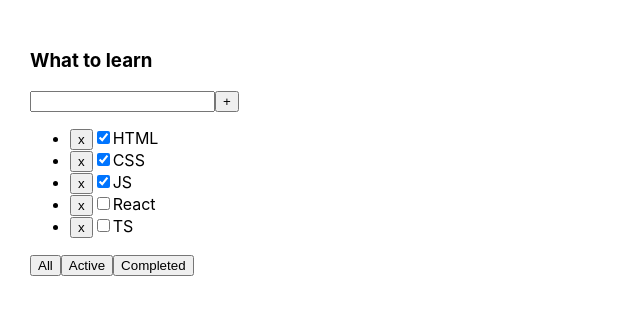
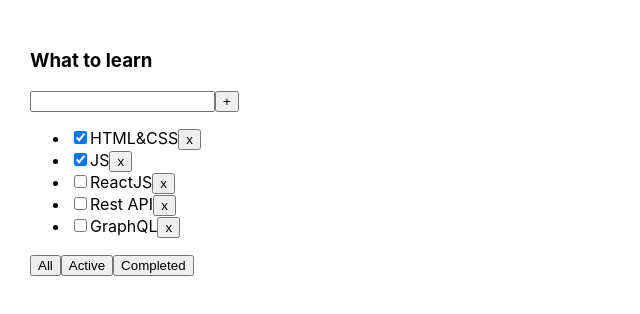
Before and after one commit to IJTINK7/Week, a React (Create React App) app in the folder Monday/todolist-ts/: page / in a window 1280 px wide. Shown: the top 314 px of the page, without its empty margins (0-640 px from the left). Built offline with nearby package versions, Linux system fonts and the light colour scheme.

Commit message:
Change files for start of 3-rd lesson of todolist

```diff
--- a/Monday/todolist-ts/src/App.css
+++ b/Monday/todolist-ts/src/App.css
@@ -1,8 +1,25 @@
-.App{
+
+.App {
   padding: 30px;
   display: flex;
 }
 
-.App > div{
+.App > div {
   margin-right: 50px;
 }
+
+.error {
+  border: red 1px solid;
+}
+
+.error-message {
+  color: red;
+}
+
+.active-filter {
+  background-color: aquamarine;
+}
+
+.is-done {
+  opacity: 0.5;
+}
--- a/Monday/todolist-ts/src/App.tsx
+++ b/Monday/todolist-ts/src/App.tsx
@@ -1,47 +1,45 @@
 import React, {useState} from 'react';
 import './App.css';
-import {ToDoList} from './ToDoList';
-export type FilterValuesType = "All" | "Active" | "Completed";
+import {Todolist} from './Todolist';
 
-export function App() {
+export type FilterValuesType = "all" | "active" | "completed";
+
+function App() {
 
     let [tasks, setTasks] = useState([
-		{id: 1, checked: true, name: "HTML"},
-		{id: 2, checked: true, name: "CSS"},
-		{id: 3, checked: true, name: "JS"},
-		{id: 4, checked: false, name: "React"},
-		{id: 5, checked: false, name: "TS"},
+        { id: 1, title: "HTML&CSS", isDone: true },
+        { id: 2, title: "JS", isDone: true },
+        { id: 3, title: "ReactJS", isDone: false },
+        { id: 4, title: "Rest API", isDone: false },
+        { id: 5, title: "GraphQL", isDone: false },
     ]);
 
-
-	let [content, setContent] = useState<FilterValuesType>("All");
-
-	const filterTasks = (valueKey: FilterValuesType) => {
-		setContent(valueKey);
-		activateFilter();
+    function removeTask(id: number) {
+        let filteredTasks = tasks.filter(t => t.id != id);
+        setTasks(filteredTasks);
     }
 
-	const activateFilter =()=>{
-		let filteredTasks = tasks;
-		if (content === "Active") {
-			filteredTasks = tasks.filter(el => !el.checked);
+    let [filter, setFilter] = useState<FilterValuesType>("all");
+
+    let tasksForTodolist = tasks;
+
+    if (filter === "active") {
+        tasksForTodolist = tasks.filter(t => t.isDone === false);
     }
-		if (content === "Completed") {
-			filteredTasks = tasks.filter(el => el.checked);
-		}
-		return filteredTasks;
+    if (filter === "completed") {
+        tasksForTodolist = tasks.filter(t => t.isDone === true);
     }
 
-	const removeTaskFunction = (taskId: number) => {
-		setTasks(tasks.filter(el => el.id !== taskId));
+    function changeFilter(value: FilterValuesType) {
+        setFilter(value);
     }
 
     return (
         <div className="App">
-			<ToDoList title={"What to learn"}
-					  list={activateFilter()}
-					  removeTask={removeTaskFunction}
-					  filterTasks={filterTasks}	/>
+            <Todolist title="What to learn"
+                      tasks={tasksForTodolist}
+                      removeTask={removeTask}
+                      changeFilter={changeFilter} />
         </div>
     );
 }
--- a/Monday/todolist-ts/src/ToDoList.tsx
+++ b/Monday/todolist-ts/src/ToDoList.tsx
@@ -1,46 +1,45 @@
-import React from "react";
-import {FilterValuesType} from "./App";
+import React from 'react';
+import {FilterValuesType} from './App';
 
-export type TitlePropsType = {
-	title: string;
-	list: Array<ListPropsType>;
-	removeTask: (taskId: number) => void;
-	filterTasks: (valueKey:FilterValuesType)=> void;
+type TaskType = {
+    id: number
+    title: string
+    isDone: boolean
 }
 
-export type ListPropsType = {
-	id: number;
-	checked: boolean;
-	name: string;
+type PropsType = {
+    title: string
+    tasks: Array<TaskType>
+    removeTask: (taskId: number) => void
+    changeFilter: (value: FilterValuesType) => void
 }
 
-export const ToDoList = (props: TitlePropsType) => {
-
-
-	return (
+export function Todolist(props: PropsType) {
+    return <div>
+        <h3>{props.title}</h3>
         <div>
-			<h3>{props.title}</h3>
             <input/>
             <button>+</button>
+        </div>
         <ul>
-				{props.list.map((el) => {
-					return (
-						<li key={el.id}>
-							<button onClick={() => {
-								props.removeTask(el.id)
-							}}>x
-							</button>
-							<input type="checkbox" checked={el.checked}/>
-							<span>{el.name}</span>
-						</li>
-					)
-				})}
+            {
+                props.tasks.map(t => <li key={t.id}>
+                    <input type="checkbox" checked={t.isDone}/>
+                    <span>{t.title}</span>
+                    <button onClick={ () => { props.removeTask(t.id) } }>x</button>
+                </li>)
+            }
         </ul>
         <div>
-				<button onClick={() => {props.filterTasks("All")}}>All</button>
-				<button onClick={() => {props.filterTasks("Active")}}>Active</button>
-				<button onClick={() => {props.filterTasks("Completed")}}>Completed</button>
+            <button onClick={ () => { props.changeFilter("all") } }>
+                All
+            </button>
+            <button onClick={ () => { props.changeFilter("active") } }>
+                Active
+            </button>
+            <button onClick={ () => { props.changeFilter("completed") } }>
+                Completed
+            </button>
         </div>
     </div>
-	);
 }
--- a/Monday/todolist-ts/src/index.tsx
+++ b/Monday/todolist-ts/src/index.tsx
@@ -1,19 +1,14 @@
 import React from 'react';
-import ReactDOM from 'react-dom/client';
 import './index.css';
 import App from './App';
-import reportWebVitals from './reportWebVitals';
+import * as serviceWorker from './serviceWorker';
+import { createRoot } from 'react-dom/client';
 
-const root = ReactDOM.createRoot(
-  document.getElementById('root') as HTMLElement
-);
-root.render(
-  <React.StrictMode>
-    <App />
-  </React.StrictMode>
-);
+const container  = document.getElementById('root') as HTMLElement
+const root = createRoot(container);
+root.render(<App />);
 
-// If you want to start measuring performance in your app, pass a function
-// to log results (for example: reportWebVitals(console.log))
-// or send to an analytics endpoint. Learn more: https://bit.ly/CRA-vitals
-reportWebVitals();
+// If you want your app to work offline and load faster, you can change
+// unregister() to register() below. Note this comes with some pitfalls.
+// Learn more about service workers: https://bit.ly/CRA-PWA
+serviceWorker.unregister();
```
Also changed, not shown: Monday/todolist-ts/src/setupTests.ts (+1 -1 lines), Monday/todolist-ts/src/logo.svg. Lines whose indentation alone changed are shown as unchanged.
